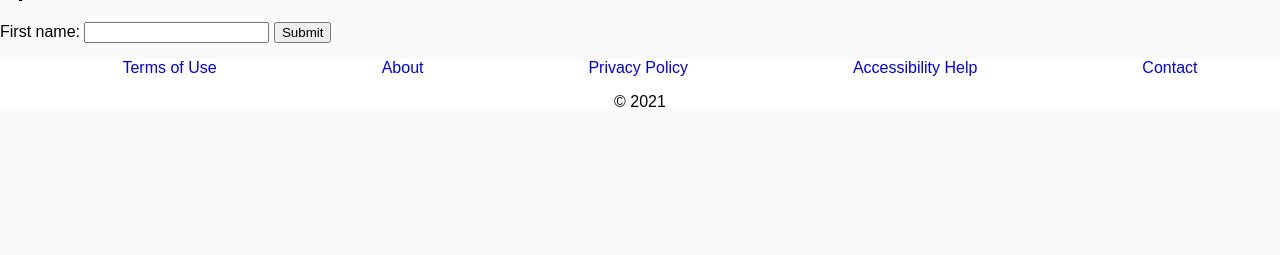
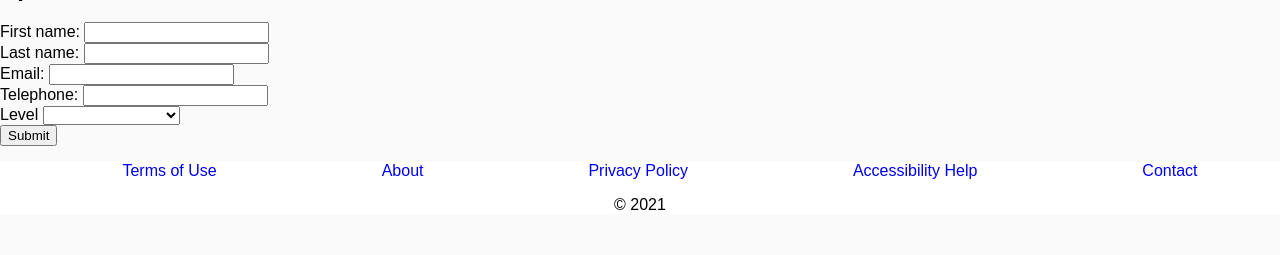
Before and after one commit to sarahclarke-skc/school_management_web_app, a Flask app: template school_start_point/templates/students/edit.html in a window 1280 px wide. Shown: the part 183-438 px from the top of the page. Run offline with Flask 2, Linux system fonts and the light colour scheme; the template is opened without the code that fills it, so the values that code supplies are empty.

Commit message:
Update student form predetermined select

```diff
--- a/school_start_point/controllers/student_courses_controller.py
+++ b/school_start_point/controllers/student_courses_controller.py
@@ -24,8 +24,8 @@ def new_student_course():
 @student_courses_blueprint.route("/student_courses", methods=['POST'])
 def create_student_course():
     #get info from the form
-    student_id = request.form['student']
-    course_id = request.form['course']
+    student_id = request.form["student"]
+    course_id = request.form["course"]
     #select student and course
     student = student_repository.select(student_id)
     course = course_repository.select(course_id)
--- a/school_start_point/templates/courses/index.html
+++ b/school_start_point/templates/courses/index.html
@@ -1,6 +1,6 @@
 {% extends "base.html" %}
 {% block content %}
-<h1>All Courses</h1>
+<h2>All Courses</h2>
 
 <table class="all-courses-table">
     <tr>
--- a/school_start_point/templates/student_courses/new.html
+++ b/school_start_point/templates/student_courses/new.html
@@ -3,7 +3,7 @@
 
 <h2>Enrol a Student on a Course</h2>
 
-<form action="/student_course" method="post">
+<form action="/student_courses" method="post">
     <div>
         <label for="student">Student</label>
         <select name="student_id" id="student">
--- a/school_start_point/templates/students/edit.html
+++ b/school_start_point/templates/students/edit.html
@@ -3,10 +3,32 @@
 
 <h2>Update Student</h2>
 
-<form action="/students/{{ student.id }}" method="POST">
-    <div class = >
+<form id="update-student-form" action="/students/{{ student.id }}" method="POST">
+    <div >
         <label for="first-name">First name:</label>
         <input type="text" id="first_name" name="last_name" value="{{ student.first_name }}">
+    <div>
+        <label for="last-name">Last name:</label>
+        <input type="text" id="last_name" name="last_name" value="{{ student.last_name }}">
+    </div>
+    <div>
+        <label for="email">Email:</label>
+        <input type="text" id="email" name="email" value="{{ student.email }}">
+    </div>
+    <div>
+        <label for="telephone">Telephone:</label>
+        <input type="text" id="telephone" name="telephone" value="{{ student.telephone }}">
+    </div>
+    <div>
+        <label for="level" id="level" for="level">Level</label>
+        <select name="level" id="level"><option value="{{ student.level }}" selected>{{ student.level }}</option>
+        <option value="Elementary">Elementary</option>
+        <option value="Pre-Intermediate">Pre Intermediate</option>
+        <option value="Intermediate">Intermediate</option>
+        <option value="Upper-Intermediate">Upper Intermediate</option>
+        <option value="Advanced">Advanced</option>
+        </select>
+    <div>
         <input type="submit">
     </div>
 </form>
--- a/school_start_point/templates/students/index.html
+++ b/school_start_point/templates/students/index.html
@@ -1,12 +1,12 @@
 {% extends "base.html" %}
 {% block content %}
 
-<h1>All Students</h1>
+<h2>All Students</h2>
 
 <table class = table>
     <tr>
         {% for student in students %}
-        <td><a href="/students/{{ student.id }}"> {{student.get_full_name(student)}} </a></td>
+        <p><a href="/students/{{ student.id }}"> {{student.get_full_name(student)}} </a></p>
         {% endfor %}
     </tr>
 </table>
```
